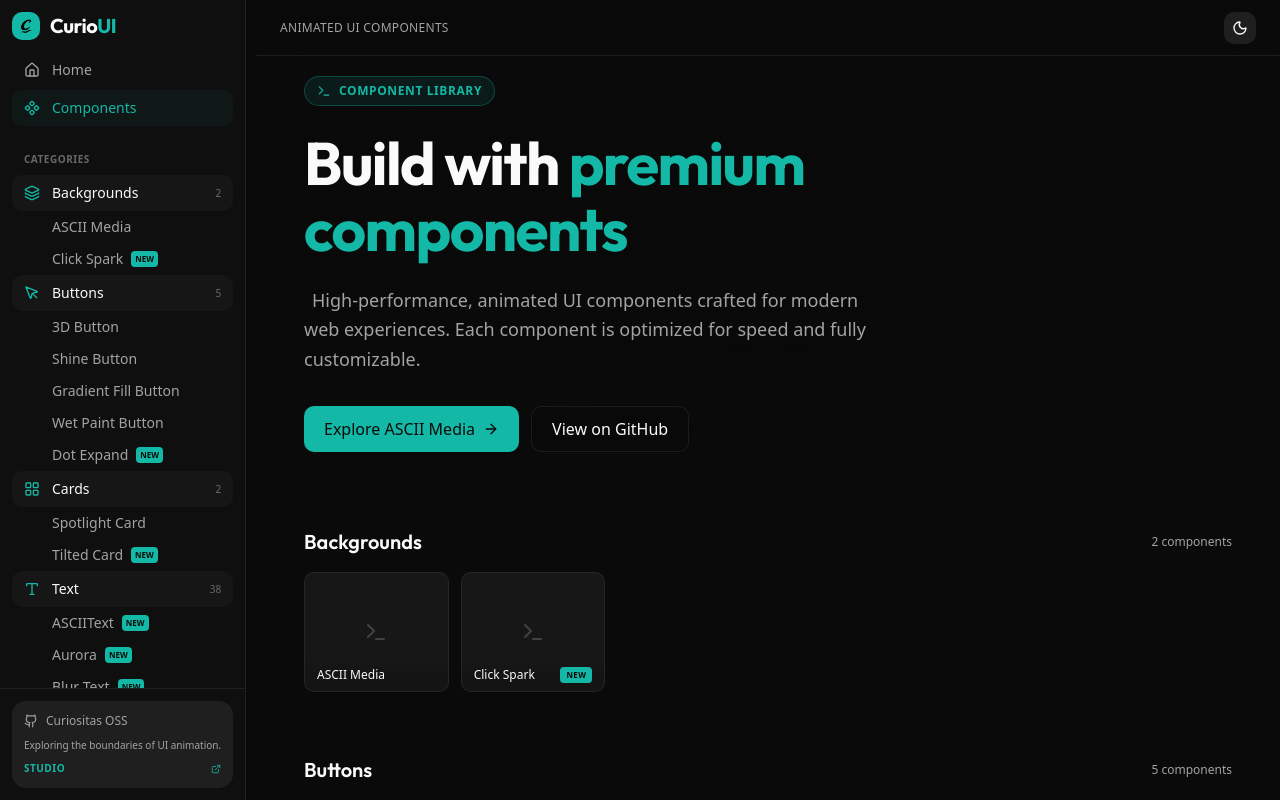
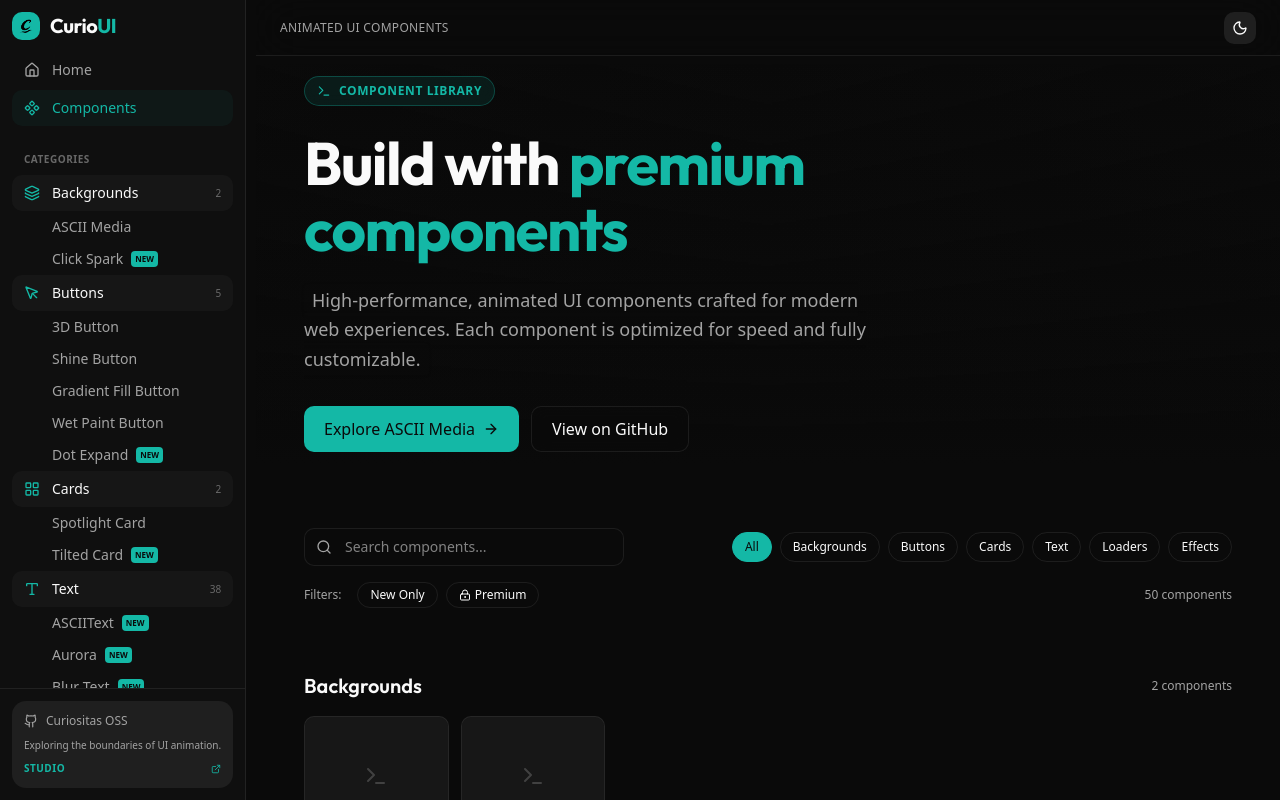
Before and after one commit to 0xnetborn/curio-ui, a Next.js app: page /components in a window 1280 px wide. Shown: the top 800 px of the page. Built offline with nearby package versions, Linux system fonts and the light colour scheme; a web font is replaced by a local one.

Commit message:
chore: Add search/filter to components page - autop run

```diff
--- a/src/app/components/page.tsx
+++ b/src/app/components/page.tsx
@@ -1,10 +1,10 @@
 "use client";
 
-import { useState } from "react";
+import { useState, useMemo } from "react";
 import { motion } from "framer-motion";
 import Link from "next/link";
 import { useTheme } from "next-themes";
-import { Terminal, ArrowRight, LockKeyhole } from "lucide-react";
+import { Terminal, ArrowRight, LockKeyhole, Search, X } from "lucide-react";
 import { AsciiRenderer, DEFAULT_CHARSET } from "@/components/AsciiRenderer";
 import { components, componentCategories, getComponentsByCategory } from "@/config/components";
 
@@ -81,6 +81,51 @@
 export default function ComponentsPage() {
     const { resolvedTheme } = useTheme();
     const isDark = resolvedTheme === "dark";
+
+    // Search and filter state
+    const [searchQuery, setSearchQuery] = useState("");
+    const [selectedCategory, setSelectedCategory] = useState<string | null>(null);
+    const [showNewOnly, setShowNewOnly] = useState(false);
+    const [showPremiumOnly, setShowPremiumOnly] = useState(false);
+
+    // Filter components based on search and filters
+    const filteredComponents = useMemo(() => {
+        return components.filter((comp) => {
+            // Search filter
+            if (searchQuery) {
+                const query = searchQuery.toLowerCase();
+                if (!comp.name.toLowerCase().includes(query) &&
+                    !comp.description.toLowerCase().includes(query)) {
+                    return false;
+                }
+            }
+            // Category filter
+            if (selectedCategory && comp.category !== selectedCategory) {
+                return false;
+            }
+            // New filter
+            if (showNewOnly && !comp.isNew) {
+                return false;
+            }
+            // Premium filter
+            if (showPremiumOnly && !comp.isPremium) {
+                return false;
+            }
+            return true;
+        });
+    }, [searchQuery, selectedCategory, showNewOnly, showPremiumOnly]);
+
+    // Group filtered components by category
+    const filteredCategories = useMemo(() => {
+        const result: Record<string, typeof components> = {};
+        filteredComponents.forEach((comp) => {
+            if (!result[comp.category]) {
+                result[comp.category] = [];
+            }
+            result[comp.category].push(comp);
+        });
+        return result;
+    }, [filteredComponents]);
 
     // Theme-aware colors for ASCII
     const bgColor = isDark ? "#0A0A0A" : "#FAFAFA";
@@ -168,10 +213,111 @@
                 </div>
             </section>
 
+            {/* Search and Filter Controls */}
+            <section className="space-y-4">
+                <div className="flex flex-col lg:flex-row gap-4 items-start lg:items-center justify-between">
+                    {/* Search Input */}
+                    <div className="relative w-full lg:w-80">
+                        <Search className="absolute left-3 top-1/2 -translate-y-1/2 w-4 h-4 text-muted-foreground" />
+                        <input
+                            type="text"
+                            placeholder="Search components..."
+                            value={searchQuery}
+                            onChange={(e) => setSearchQuery(e.target.value)}
+                            className="w-full pl-10 pr-10 py-2 rounded-lg border border-border bg-background text-sm focus:outline-none focus:ring-2 focus:ring-accent/50"
+                        />
+                        {searchQuery && (
+                            <button
+                                onClick={() => setSearchQuery("")}
+                                className="absolute right-3 top-1/2 -translate-y-1/2 text-muted-foreground hover:text-foreground"
+                            >
+                                <X className="w-4 h-4" />
+                            </button>
+                        )}
+                    </div>
+
+                    {/* Filter Buttons */}
+                    <div className="flex flex-wrap gap-2">
+                        {/* Category Pills */}
+                        <button
+                            onClick={() => setSelectedCategory(null)}
+                            className={`px-3 py-1.5 text-xs font-medium rounded-full border transition-colors ${
+                                selectedCategory === null
+                                    ? "bg-accent text-accent-foreground border-accent"
+                                    : "border-border hover:border-accent/50"
+                            }`}
+                        >
+                            All
+                        </button>
+                        {Object.entries(componentCategories).map(([key, category]) => (
+                            <button
+                                key={key}
+                                onClick={() => setSelectedCategory(key)}
+                                className={`px-3 py-1.5 text-xs font-medium rounded-full border transition-colors ${
+                                    selectedCategory === key
+                                        ? "bg-accent text-accent-foreground border-accent"
+                                        : "border-border hover:border-accent/50"
+                                }`}
+                            >
+                                {category.name}
+                            </button>
+                        ))}
+                    </div>
+                </div>
+
+                {/* Secondary Filters */}
+                <div className="flex flex-wrap gap-2 items-center">
+                    <span className="text-xs text-muted-foreground mr-2">Filters:</span>
+                    <button
+                        onClick={() => setShowNewOnly(!showNewOnly)}
+                        className={`px-3 py-1 text-xs font-medium rounded-full border transition-colors ${
+                            showNewOnly
+                                ? "bg-accent text-accent-foreground border-accent"
+                                : "border-border hover:border-accent/50"
+                        }`}
+                    >
+                        New Only
+                    </button>
+                    <button
+                        onClick={() => setShowPremiumOnly(!showPremiumOnly)}
+                        className={`px-3 py-1 text-xs font-medium rounded-full border transition-colors flex items-center gap-1 ${
+                            showPremiumOnly
+                                ? "bg-accent text-accent-foreground border-accent"
+                                : "border-border hover:border-accent/50"
+                        }`}
+                    >
+                        <LockKeyhole className="w-3 h-3" />
+                        Premium
+                    </button>
+
+                    {/* Results count */}
+                    <span className="text-xs text-muted-foreground ml-auto">
+                        {filteredComponents.length} {filteredComponents.length === 1 ? "component" : "components"}
+                        {searchQuery || selectedCategory || showNewOnly || showPremiumOnly ? " found" : ""}
+                    </span>
+                </div>
+            </section>
+
             {/* Components Grid by Category */}
-            {Object.entries(componentCategories).map(([key, category]) => {
-                const categoryComponents = getComponentsByCategory(key as keyof typeof componentCategories);
-                if (categoryComponents.length === 0) return null;
+            {Object.keys(filteredCategories).length === 0 ? (
+                <div className="text-center py-12">
+                    <p className="text-muted-foreground">No components match your filters.</p>
+                    <button
+                        onClick={() => {
+                            setSearchQuery("");
+                            setSelectedCategory(null);
+                            setShowNewOnly(false);
+                            setShowPremiumOnly(false);
+                        }}
+                        className="mt-4 text-sm text-accent hover:underline"
+                    >
+                        Clear all filters
+                    </button>
+                </div>
+            ) : (
+                Object.entries(filteredCategories).map(([key, categoryComponents]) => {
+                    const category = componentCategories[key as keyof typeof componentCategories];
+                    if (!category || categoryComponents.length === 0) return null;
 
                     return (
                         <section key={key} className="space-y-4">
@@ -194,7 +340,8 @@
                             </div>
                         </section>
                     );
-            })}
+                })
+            )}
         </div>
     );
 }
--- a/src/config/processed-components.json
+++ b/src/config/processed-components.json
@@ -95,5 +95,9 @@
   "VariableProximity",
   "gsap-VariableProximity",
   "Waves",
-  "CountUp"
+  "CountUp",
+  "gsap-SplitText",
+  "gsap-BlobCursor",
+  "gsap-Crosshair",
+  "gsap-Cubes"
 ]
```
Also changed, not shown: 1 other file (tests, documents, lock files or other folders). Lines whose indentation alone changed are shown as unchanged.
